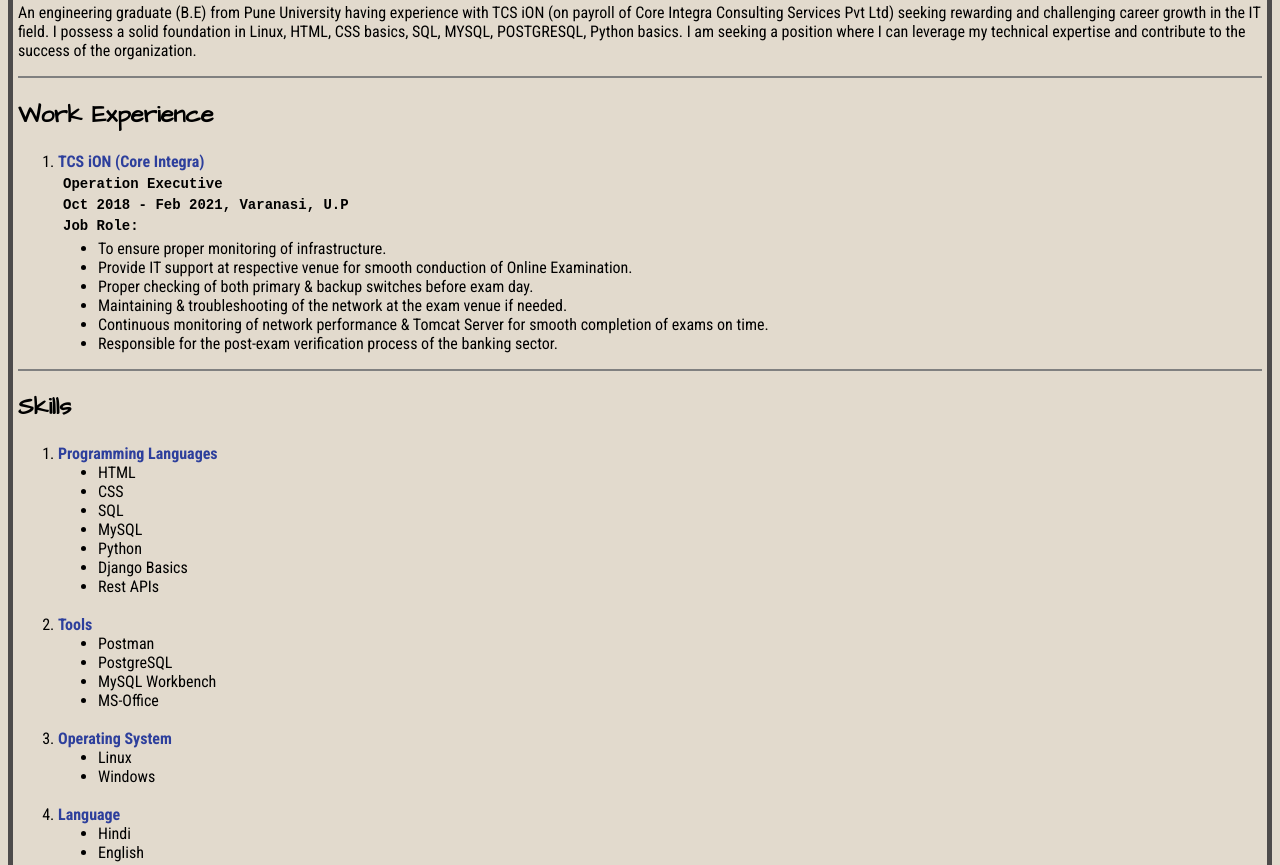
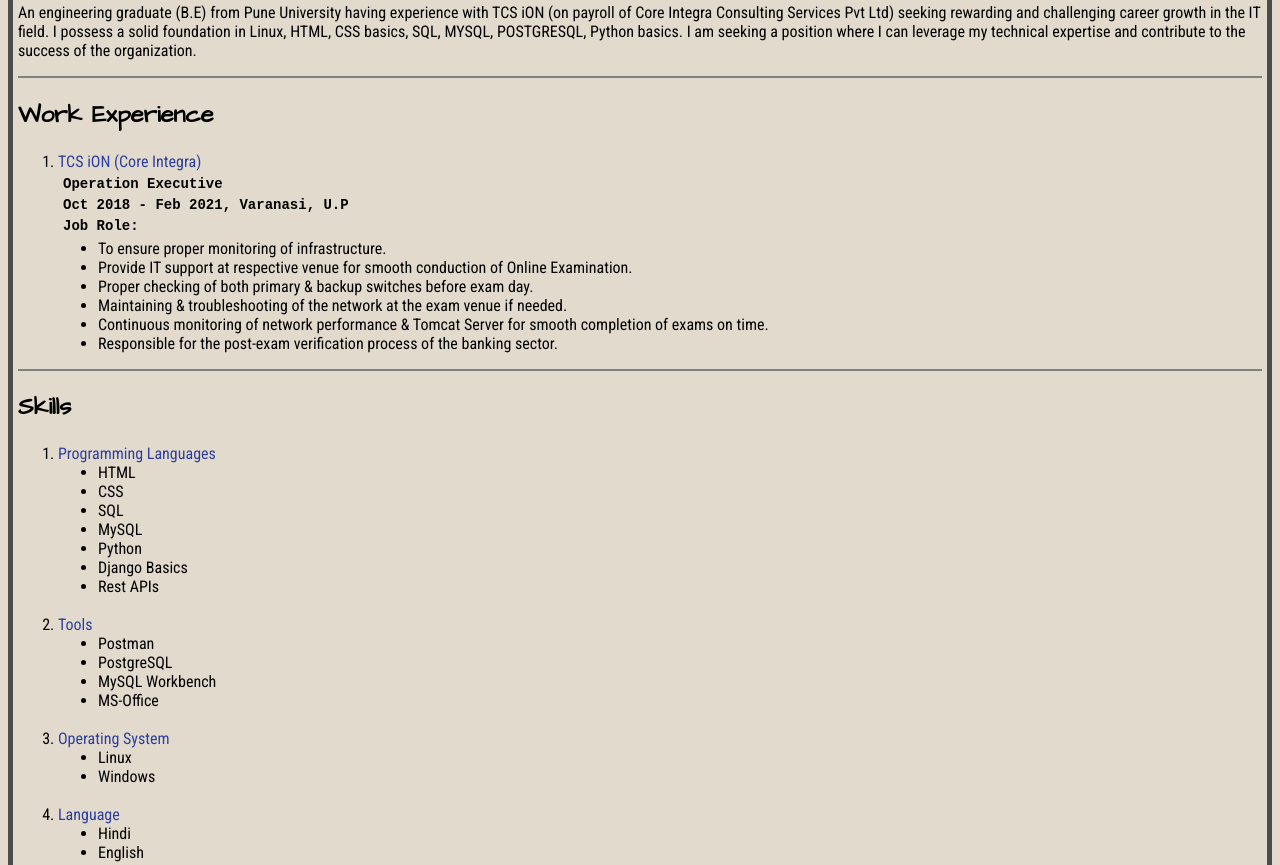
Before and after one commit to nckunal/resume, a plain HTML site: page index.html in a window 1280 px wide. Shown: the part 289-1154 px from the top of the page. Drawn offline with Linux system fonts and the light colour scheme.

Commit message:
Update index.html

```diff
--- a/index.html
+++ b/index.html
@@ -10,13 +10,17 @@
     <link href="https://fonts.googleapis.com/css2?family=Architects+Daughter&display=swap" rel="stylesheet">
     <link href="https://fonts.googleapis.com/css2?family=Montserrat:ital,wght@0,100..900;1,100..900&display=swap" rel="stylesheet">
     <link href="https://fonts.googleapis.com/css2?family=Roboto+Condensed:ital,wght@0,100..900;1,100..900&display=swap" rel="stylesheet">
+    <!-- <link href="https://fonts.googleapis.com/css2?family=Bebas+Neue&display=swap" rel="stylesheet"> -->
     <link rel="stylesheet" href="style.css">
     <title>My Resume</title>
 </head>
 
 <body>
     <h1>Nirmal Chandra Kunal</h1>
-    <img src="./images/my-pic.png" alt="nirmal pic" id="mypic">
+    <div id="pic">
+        <img src="./images/my-pic.png" alt="nirmal pic" id="mypic">
+    </div>
+
     <h2>Summary</h2>
     <p>An engineering graduate (B.E) from Pune University having experience with TCS iON (on payroll of Core Integra
         Consulting Services Pvt Ltd) seeking rewarding and challenging career growth in the IT field.
@@ -28,8 +32,7 @@
     <!-- Experience Section Start -->
     <h2>Work Experience</h2>
     <ol>
-        <li><strong><div class="info">TCS iON (Core Integra)</strong></div></li>
-        <!-- <p class="work">Operation Executive, 15th Oct 2018 to 5th Feb 2021, Varanasi, U.P</p> -->
+        <li><div class="info">TCS iON (Core Integra)</div></li>
         <div class="work">
             <h5>Operation Executive</h5>
             <h5>Oct 2018 - Feb 2021, Varanasi, U.P</h5>
@@ -51,7 +54,7 @@
     <!-- Skills Section Start -->
     <h2>Skills</h2>
     <ol>
-        <li><div class="info"><b>Programming Languages</b></div></li>
+        <li><div class="info">Programming Languages</div></li>
             <ul class="disc">
                 <li>HTML</li>
                 <li>CSS</li>
@@ -62,7 +65,7 @@
                 <li>Rest APIs</li>
             </ul>
         <br>
-        <li><div class="info"><b>Tools</b></div></li>
+        <li><div class="info">Tools</div></li>
             <ul class="disc">
                 <li>Postman</li>
                 <li>PostgreSQL</li>
@@ -70,13 +73,13 @@
                 <li>MS-Office</li>
             </ul>
         <br>
-        <li><div class="info"><b>Operating System</b></div></li>
+        <li><div class="info">Operating System</div></li>
             <ul class="disc">
                 <li>Linux</li>
                 <li>Windows</li>
             </ul>
         <br>
-        <li><div class="info"><b>Language</b></div></li>
+        <li><div class="info">Language</div></li>
             <ul class="disc">
                 <li>Hindi</li>
                 <li>English</li>
```
